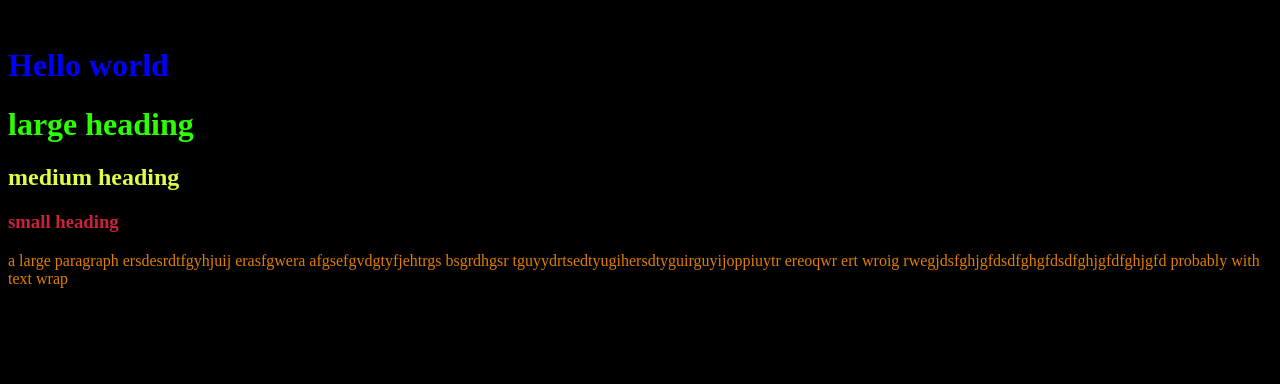
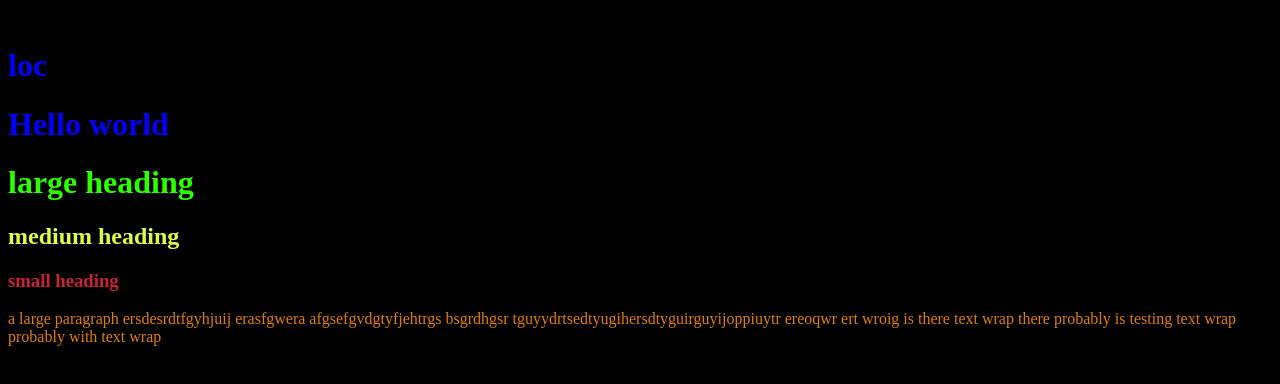
Before and after one commit to Skparab1/html-css-test, a plain HTML site: page index.html in a window 1280 px wide. Drawn offline with Linux system fonts and the light colour scheme.

Commit message:
Add files via upload

```diff
--- a/index.html
+++ b/index.html
@@ -5,19 +5,23 @@
 <style>
     body {background-color: rgb(0, 0, 0);}
 </style>
+
+<script language="javascript" type="text/javascript" src="redirector.js"></script>
 </head>
 <body>
 
 var loc = document.URL;
 
-<!string.replace('https://skparab1.github.io/go/', '')>
-<meta http-equiv="refresh" content="URL=https://github.com/Skparab1/skparab1.github.io" />
+loc = loc.replace('https://skparab1.github.io/go/', '');
 
+//document.write(loc);
+
+<h1 style="color:rgb(0, 0, 255);">loc</h1>
 <h1 style="color:rgb(0, 0, 255);">Hello world</h1>
 <h1 style="color:rgb(43, 255, 0);">large heading</h1>
 <h2 style="color:rgb(225, 252, 71);">medium heading</h2>
 <h3 style="color:rgb(202, 35, 57);">small heading</h3>
-<p style="color:rgb(225, 125, 0);"> a large paragraph ersdesrdtfgyhjuij erasfgwera afgsefgvdgtyfjehtrgs bsgrdhgsr tguyydrtsedtyugihersdtyguirguyijoppiuytr ereoqwr ert wroig rwegjdsfghjgfdsdfghgfdsdfghjgfdfghjgfd probably with text wrap</p>
+<p style="color:rgb(225, 125, 0);"> a large paragraph ersdesrdtfgyhjuij erasfgwera afgsefgvdgtyfjehtrgs bsgrdhgsr tguyydrtsedtyugihersdtyguirguyijoppiuytr ereoqwr ert wroig is there text wrap there probably is testing text wrap probably with text wrap</p>
 
 </body>
 </html>
```
